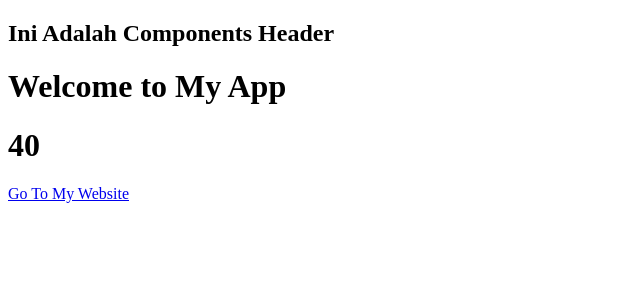
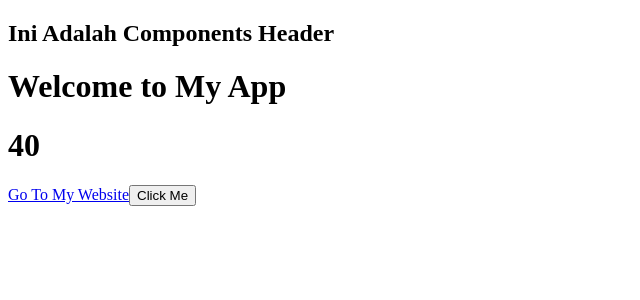
Before and after one commit to raihanprojecthub/react-hooks, a React (Vite) app: page / in a window 1280 px wide. Shown: the top 300 px of the page, without its empty margins (0-640 px from the left). Built offline with nearby package versions, Linux system fonts and the light colour scheme.

Commit message:
Click Events

```diff
--- a/src/App.jsx
+++ b/src/App.jsx
@@ -5,12 +5,17 @@
   const age = 20;
   const link = "https://raihan-ramadhan.my.id/";
 
+  const clickMe = (name) => {
+    console.log('Hello: '+ name);
+  }
+
   return (
     <div>
       <Header />
       <h1>{ title }</h1>
       <h1>{ age * 2 }</h1>
       <a href={link}>Go To My Website</a>
+      <button onClick={ () => clickMe('Raihan') }>Click Me</button>
     </div>
   )
 }
```
